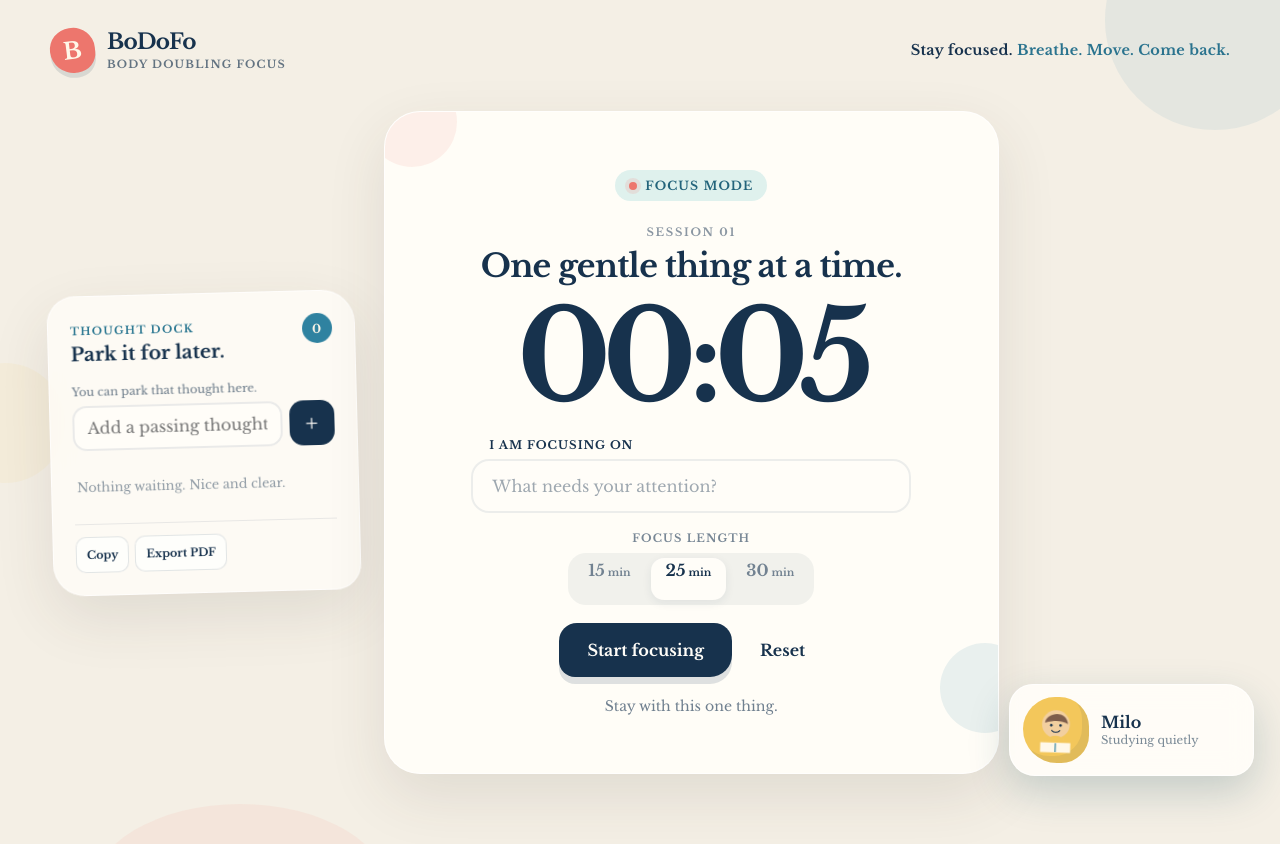
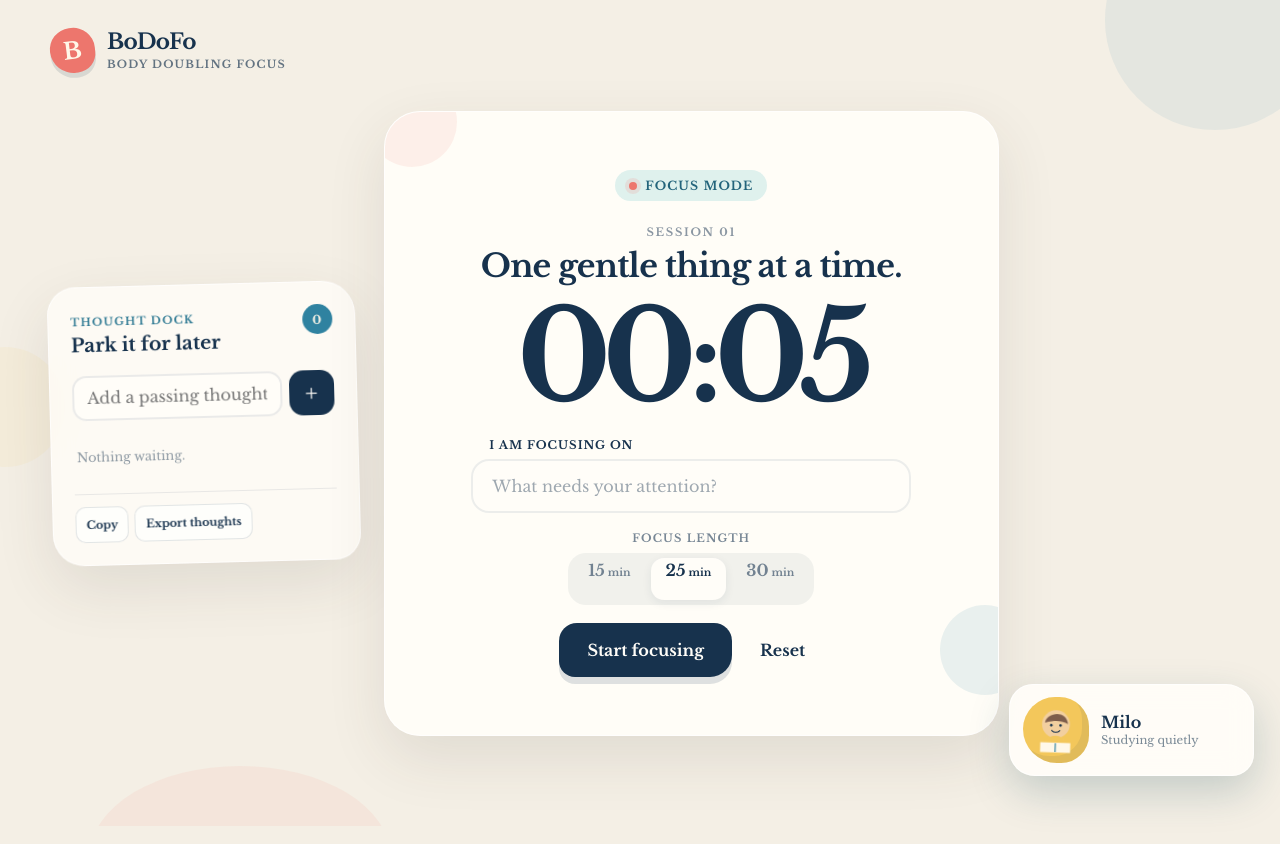
Before and after one commit to Steuxk/bodofo, a React (Vite) app: page / in a window 1280 px wide. Shown: the top 844 px of the page. Built offline with nearby package versions, Linux system fonts and the light colour scheme.

Commit message:
Removed some copies to keep it clean

```diff
--- a/src/App.tsx
+++ b/src/App.tsx
@@ -117,9 +117,7 @@
             <small>Body Doubling Focus</small>
           </span>
         </a>
-        <p className="tagline">
-          Stay focused. <span>Breathe. Move. Come back.</span>
-        </p>
+
       </header>
 
       <section className="focus-village" id="focus-room">
--- a/src/components/CompanionModal.tsx
+++ b/src/components/CompanionModal.tsx
@@ -55,8 +55,7 @@
         >
           ×
         </button>
-        <span className="eyebrow">A little company</span>
-        <h2 id="buddy-modal-title">Choose your buddy</h2>
+        <h2 id="buddy-modal-title">A little company</h2>
         <p>Pick someone who feels easy to work beside.</p>
 
         <label className="modal-field" htmlFor="buddy-name">
@@ -72,7 +71,7 @@
         </label>
 
         <fieldset className="buddy-options">
-          <legend>Buddy type</legend>
+          <legend>Select buddy type</legend>
           {BUDDIES.map((buddy) => (
             <label
               className={`buddy-option ${
@@ -109,7 +108,7 @@
             })
           }
         >
-          Bring them along
+          Bring them along!
         </button>
       </section>
     </div>
--- a/src/components/ThoughtDump.tsx
+++ b/src/components/ThoughtDump.tsx
@@ -62,7 +62,7 @@
       <header className="thought-dump__header">
         <div>
           <span className="eyebrow">Thought dock</span>
-          <h2>Park it for later.</h2>
+          <h2>Park it for later</h2>
         </div>
         <span
           className="thought-count"
@@ -75,7 +75,6 @@
       </header>
 
       <form className="thought-form" onSubmit={handleSubmit}>
-        <label htmlFor="thought-input">You can park that thought here.</label>
         <div>
           <input
             id="thought-input"
@@ -92,7 +91,7 @@
 
       <div className="thought-list" aria-live="polite">
         {thoughts.length === 0 ? (
-          <p className="empty-thoughts">Nothing waiting. Nice and clear.</p>
+          <p className="empty-thoughts">Nothing waiting.</p>
         ) : (
           thoughts.map((thought, index) => (
             <article
@@ -122,7 +121,7 @@
             Copy
           </button>
           <button type="button" onClick={exportPdf}>
-            Export PDF
+            Export thoughts
           </button>
         </div>
         <span role="status">{actionStatus}</span>
--- a/src/components/TimerCard.tsx
+++ b/src/components/TimerCard.tsx
@@ -112,11 +112,7 @@
           Reset
         </button>
       </div>
-      <p className="gentle-copy">
-        {status === "running"
-          ? "You can park distractions in your notes."
-          : "Stay with this one thing."}
-      </p>
+
     </section>
   );
 }
```
